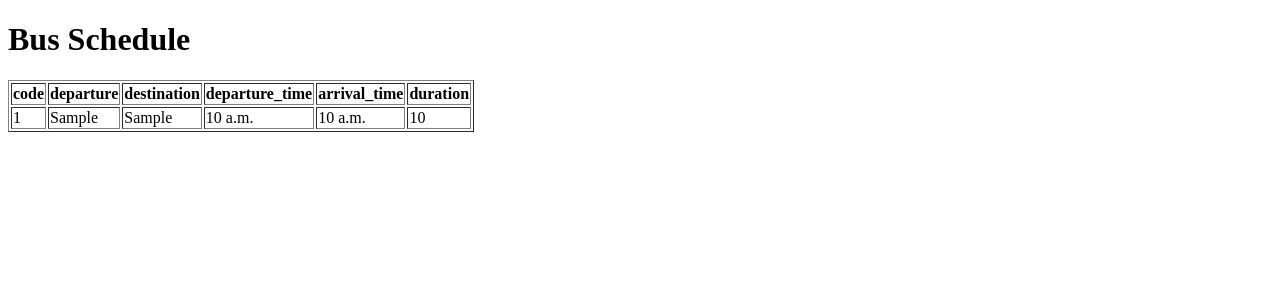
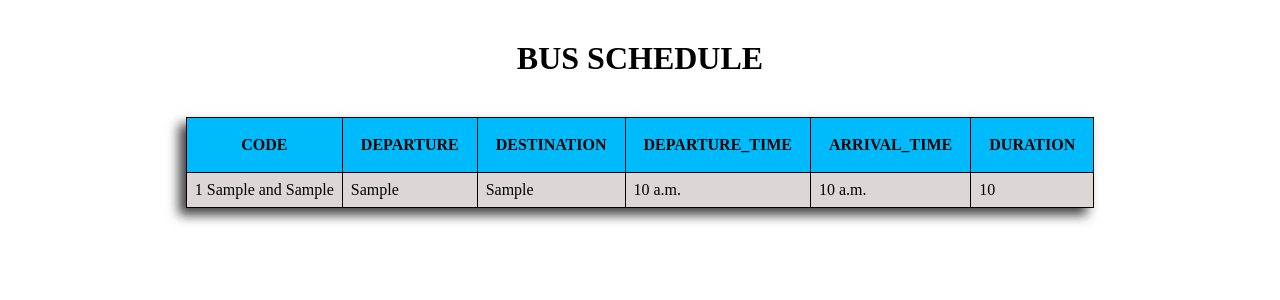
Before and after one commit to Thembeka-Yvonne/MEB-HUB-PROJECT, a Django app: page /bus/view_schedule/1 in a window 1280 px wide. Shown: the top 300 px of the page. Run offline with Django 5.2, Linux system fonts and the light colour scheme; tables that the repository leaves empty hold one stand-in row (values such as "Sample post").

Commit message:
Adding style schedule table and editing schedule models

```diff
--- a/bus/models.py
+++ b/bus/models.py
@@ -6,9 +6,11 @@ from login.models import *
 # Create your models here.
 class ScheduleCode(models.Model):
     schedule_code = models.IntegerField(primary_key=True)
+    campus1 = models.CharField(max_length=100,default="")
+    campus2 = models.CharField(max_length=100,default="")
 
     def __str__(self):
-        return f"{self.schedule_code}"
+        return f"{self.schedule_code} {self.campus1} and {self.campus2}"
 
 class Bus(models.Model):
     bus_id = models.IntegerField(primary_key=True)
--- a/bus/templates/buses/master.html
+++ b/bus/templates/buses/master.html
@@ -1,10 +1,11 @@
-
+{% load static %}
 <!DOCTYPE html>
 <html lang="en">
 <head>
   <meta charset="UTF-8">
   <meta name="viewport" content="width=device-width, initial-scale=1.0">
   <title>{% block title %}{% endblock %}</title>
+    <link rel="stylesheet" href="{% static 'assets/styles/bus_schedule.css' %}">
 </head>
 <body>
     {% block content %}
--- a/bus/templates/buses/view_schedule.html
+++ b/bus/templates/buses/view_schedule.html
@@ -4,7 +4,7 @@
 
 {% block content %}
         <h1>Bus Schedule</h1>
-        <table border="1">
+        <table>
             <tr>
                 <th>code</th>
                 <th>departure</th>
--- a/bus/views.py
+++ b/bus/views.py
@@ -1,9 +1,12 @@
 from django.shortcuts import render
-from .models import Bus_schedule
+from .models import Bus_schedule,ScheduleCode
 
-# Create your views here.
+# Create your views here.s
 def home(request):
-    return render(request,"buses/home.html")
+    list = ScheduleCode.objects.all()
+    return render(request,"buses/home.html",{
+        "list": list
+    })
 
 def view_schedule(request,schedule_code):
     list = Bus_schedule.objects.filter(schedule_code=schedule_code)
--- /dev/null
+++ b/static/assets/styles/bus_schedule.css
@@ -0,0 +1,41 @@
+*{
+    margin: 0;
+    padding: 0;
+    box-sizing: border-box;
+}
+
+h1{
+    margin-top: 40px;
+    margin-bottom: 40px;
+    text-align: center;
+    text-transform: uppercase;
+}
+
+table{
+    margin: auto;
+    box-shadow: -7px 7px 11px 0px rgba(0,0,0,0.75);
+}
+
+table,tr,td,th{
+    border: 1px solid black;
+    border-collapse: collapse;
+}
+
+tr th{
+   padding: 18px;
+   background-color: #00bbfb;
+   text-transform: uppercase;
+}
+
+tr td{
+    padding: 8px;
+}
+
+tr:nth-child(even){
+    background-color: #dbd7d7;
+}
+
+tr:hover{
+    cursor: pointer;
+    background-color: #ffd640;
+}
```
Also changed, not shown: bus/templates/buses/home.html (+3 -10 lines), bus/migrations/0003_schedulecode_campus1_schedulecode_campus2.py (added), productionfiles/assets/styles/bus_schedule.css (added).
